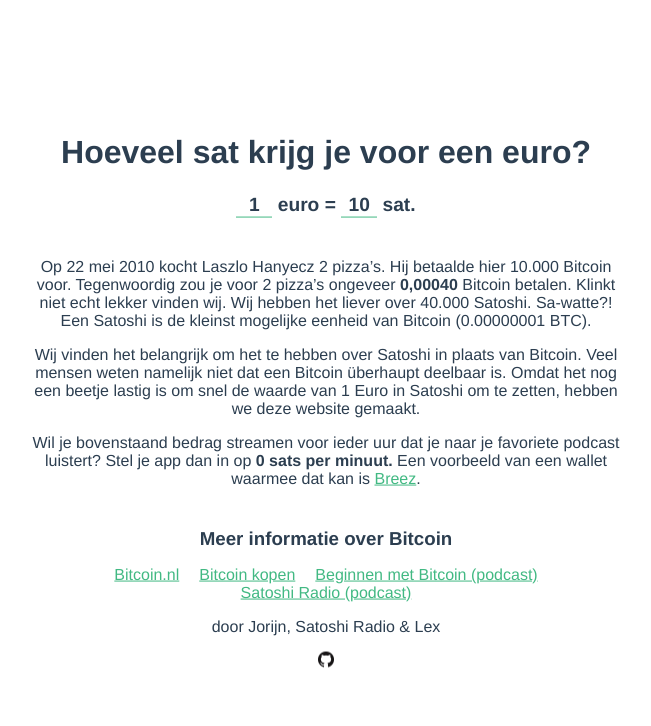
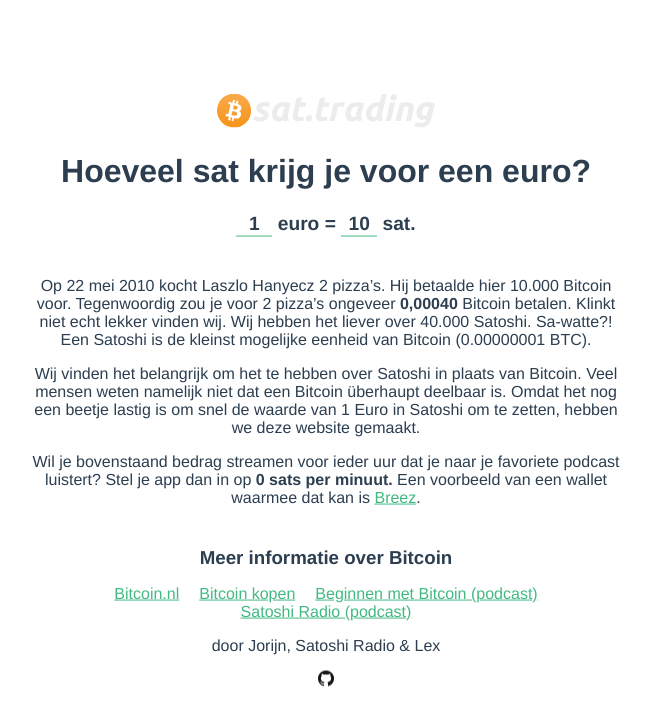
Before and after one commit to jorijn/sat.trading, a Vue app: page / in a window 1280 px wide. Shown: the top 726 px of the page, without its empty margins (314-965 px from the left). Built offline with nearby package versions, Linux system fonts and the light colour scheme; no server answers.

Commit message:
adding logo to website

```diff
--- a/src/components/Entry.vue
+++ b/src/components/Entry.vue
@@ -1,5 +1,6 @@
 <template>
   <div class="centered">
+    <img :src="SatTradingLogo" alt="Logo sat.trading" class="logo" />
     <h1>Hoeveel sat krijg je voor een euro?</h1>
     <p class="info">
       <span>
@@ -86,6 +87,7 @@
 </template>
 
 <script>
+import SatTradingLogo from "../../public/assets/logo_sat-trading.svg";
 import GitHubLogo from "../../public/assets/github.png";
 
 const defaultPizzaPriceInEur = 20;
@@ -102,6 +104,7 @@
       sat: 10,
       rate: 2000,
       lastChanged: "eur",
+      SatTradingLogo,
       GitHubLogo,
     };
   },
@@ -241,6 +244,15 @@
 </script>
 
 <style scoped>
+.logo {
+  height: 24px;
+}
+@media (min-width: 768px) {
+  .logo {
+    height: 34px;
+  }
+}
+
 p.info {
   font-weight: bold;
   font-size: 1.2rem;
```
Also changed, not shown: public/assets/logo_sat-trading.svg (added).
